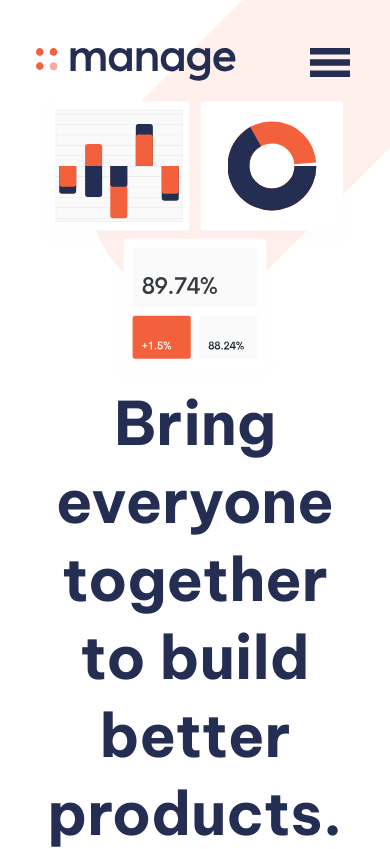
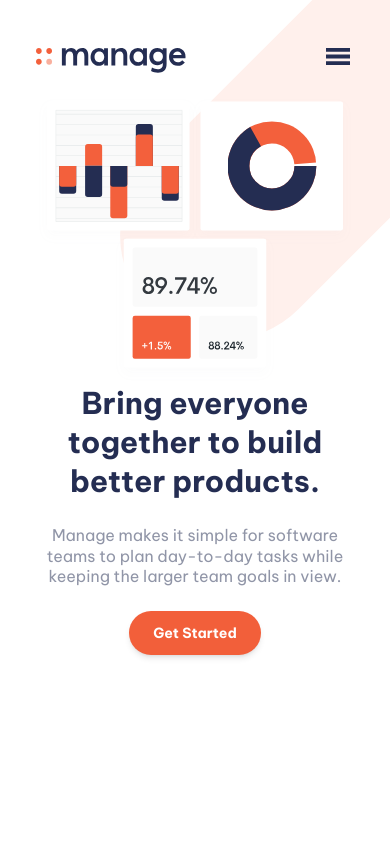
Before and after one commit to EusebioSimango/manage-landing-page, a Next.js app: page / in a window 390 px wide. Shown: the top 849 px of the page. Built offline with nearby package versions, Linux system fonts and the light colour scheme.

Commit message:
correcting mobile sizes ans responsiveness [Mobole First]

```diff
--- a/components/Header.tsx
+++ b/components/Header.tsx
@@ -8,17 +8,17 @@ export const Header: React.FC = () => {
 
 	return (
 		<header className=" py-12 flex justify-between">
-			<Image alt={`Manage's Logo`} className="fixed w-[200px]" src={Logo}/>
+			<Image alt={`Manage's Logo`} className="fixed w-[150px]" src={Logo}/>
 			<nav className="none">
 
 			</nav>
 			<Image
-        className="fixed -top-[90px] -right-[90px] back"
+        className="fixed -top-[50px] -right-[120px] back"
 				alt=''
         src={BgTabletPattern}
       />
       <button className="fixed right-10">
-				<Image className=" w-10 " alt='Mobile Menu' src={Hamburger}/>
+				<Image className=" w-6 " alt='Mobile Menu' src={Hamburger}/>
 			</button>
 		</header>
 	)
--- a/components/Text.tsx
+++ b/components/Text.tsx
@@ -6,12 +6,12 @@ interface IProps  {
 
 export const Title: React.FC<IProps> = ({ children })  => {
 	return (
-		<h1 className="text-Blue-500 leading-[1.3] font-medium text-6xl text-center">
+		<h1 className="text-Blue-500 leading-[1.3] font-medium text-3xl md:text-6xl text-center">
 			{ children }
 		</h1>
 	)
 }
 
 export const Paragraph: React.FC<IProps> = ({ children }) => {
-	return <p className="text-Blue-300 text-center leading-[1.3] text-3xl font-regular py-6">{ children }</p>
+	return <p className="text-Blue-300 text-center leading-[1.3] md:text-3xl font-regular py-6">{ children }</p>
 }
--- a/pages/index.tsx
+++ b/pages/index.tsx
@@ -3,6 +3,7 @@ import Head from 'next/head'
 import Image from 'next/image'
 import { Header }  from '../components/Header'
 import { Title, Paragraph } from "../components/Text"
+import { GetStartedButton } from '../components/GetStartedButton'
 import IllustrationIntro from '../public/images/illustration-intro.svg'
 import favicon from '../public/images/favicon-32x32.png'
 
@@ -23,6 +24,7 @@ export default function Home() {
         <Title>Bring everyone together to build better products.</Title>
         <Paragraph>Manage makes it simple for software teams to plan day-to-day
   tasks while keeping the larger team goals in view.</Paragraph>
+        <GetStartedButton />
       </section>
     </div>
   )
```
